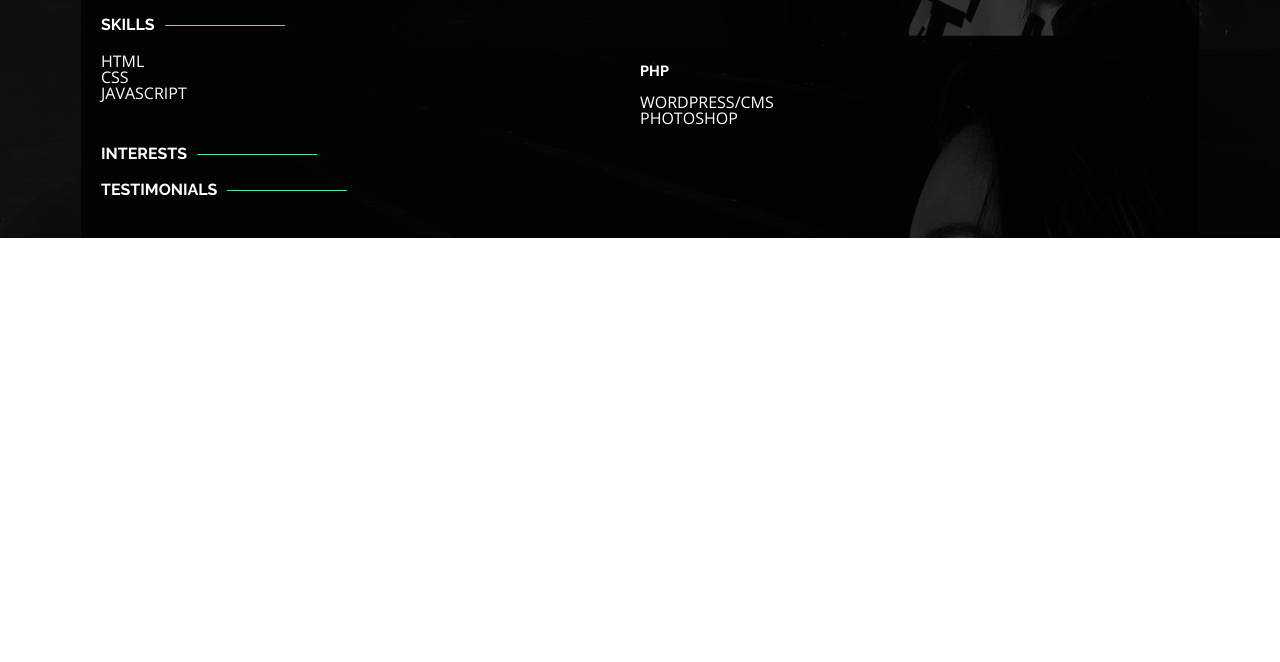
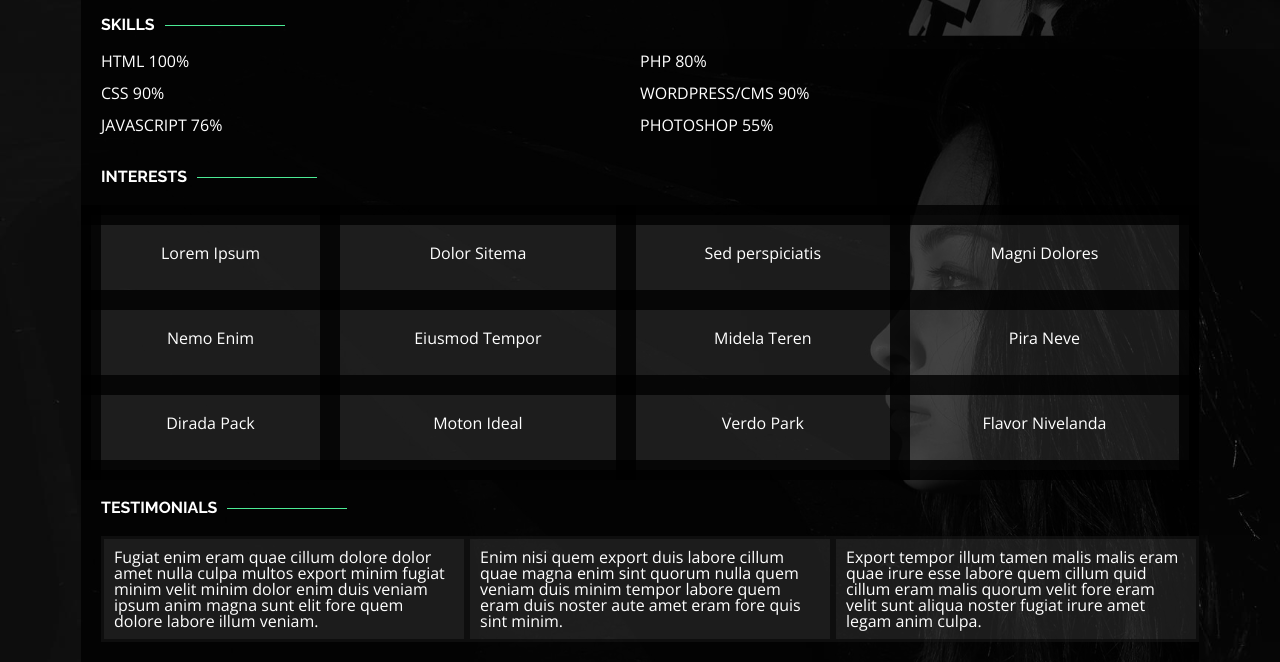
Before and after one commit to SundarRajan851/personal-portfolio, a plain HTML site: page about.html in a window 1280 px wide. Shown: the part 751-1413 px from the top of the page. Before the commit the page ends 989 px from the top, so only its background shows below. Drawn offline with nearby package versions, Linux system fonts and the light colour scheme.

Commit message:
change about page

```diff
--- a/about.html
+++ b/about.html
@@ -76,21 +76,54 @@
         <h3>SKILLS</h3>
         <div class="about4">
             <div class="about4-1">
-                <div class="skill">HTML</div>
-                <div class="skill">CSS</div>
-                <div class="skill">JAVASCRIPT</div>
+                <div class="skill">HTML 100%</div><br>
+                <div class="skill">CSS 90%</div><br>
+                <div class="skill">JAVASCRIPT 76%</div><br>
             </div>
             <div class="about4-2">
-                <div class="skill">
-                    <h5>PHP</h5>
-                    <div class="progress-bar"></div>
-                </div>
-                <div class="skill">WORDPRESS/CMS</div>
-                <div class="skill">PHOTOSHOP</div>
+                <div class="skills">
+                    PHP 80%
+                </div><br>
+                <div class="skill">WORDPRESS/CMS 90%</div><br>
+                <div class="skill">PHOTOSHOP 55%</div><br>
             </div>
         </div>
         <h3>INTERESTS</h3>
+        <div class="about5">
+            <table>
+                <tr>
+                    <td>Lorem Ipsum</td>
+                    <td>Dolor Sitema</td>
+                    <td>Sed perspiciatis</td>
+                    <td>Magni Dolores</td>
+                </tr>
+                <tr>
+                    <td>Nemo Enim</td>
+                    <td>Eiusmod Tempor</td>
+                    <td>Midela Teren</td>
+                    <td>Pira Neve</td>
+                </tr>
+                <tr>
+                    <td>Dirada Pack</td>
+                    <td>Moton Ideal</td>
+                    <td>Verdo Park</td>
+                    <td>Flavor Nivelanda</td>
+                </tr>
+            </table>
+        </div>
         <h3>TESTIMONIALS</h3>
+        <div class="about6">
+            <div class="about6-1">
+                Fugiat enim eram quae cillum dolore dolor amet nulla culpa multos export minim fugiat minim velit minim dolor enim duis veniam ipsum anim magna sunt elit fore quem dolore labore illum veniam.
+            </div>
+            <div class="about6-2">
+                Enim nisi quem export duis labore cillum quae magna enim sint quorum nulla quem veniam duis minim tempor labore quem eram duis noster aute amet eram fore quis sint minim.
+            </div>
+            <div class="about6-3">
+                Export tempor illum tamen malis malis eram quae irure esse labore quem cillum quid cillum eram malis quorum velit fore eram velit sunt aliqua noster fugiat irure amet legam anim culpa.
+            </div>
+        </div>
+
     </div>
 </body>
 </html>
--- a/css/style.css
+++ b/css/style.css
@@ -131,6 +131,29 @@ h4{
 .about4-1, .about4-2{
     flex-basis: 50%;
 }
+.about5 table{
+    width: 100%;
+
+}
+.about5 table tr td{
+    background-color: rgba(255, 255, 255, 0.1);
+    padding: 20px 0;
+    text-align: center;
+    border:solid rgba(0, 0, 0, 0.8);
+    border-width: 20px;
+    margin: 10px;
+    height: 25px;
+}
+.about6{
+    display: flex;
+    margin-left: 20px;
+}
+.about6-1, .about6-2, .about6-3{
+    flex-basis: 33%;
+    background-color: rgba(128, 128, 128, 0.2);
+    padding: 10px;
+    border: solid rgba(0, 0, 0, 0.5);
+}
 .skill h5{
     font-size: 15px;
     padding: 10px 0;
@@ -146,6 +169,10 @@ h4{
     height: 10px;
     transition: .9s;
     background-color: #18d26e;
+}
+.apout4-2 p{
+    margin-left: 100px;
+    color: #18d26e;
 }
 .contact-body{
     background-color: rgba(0, 0, 0, 0.8);
```
